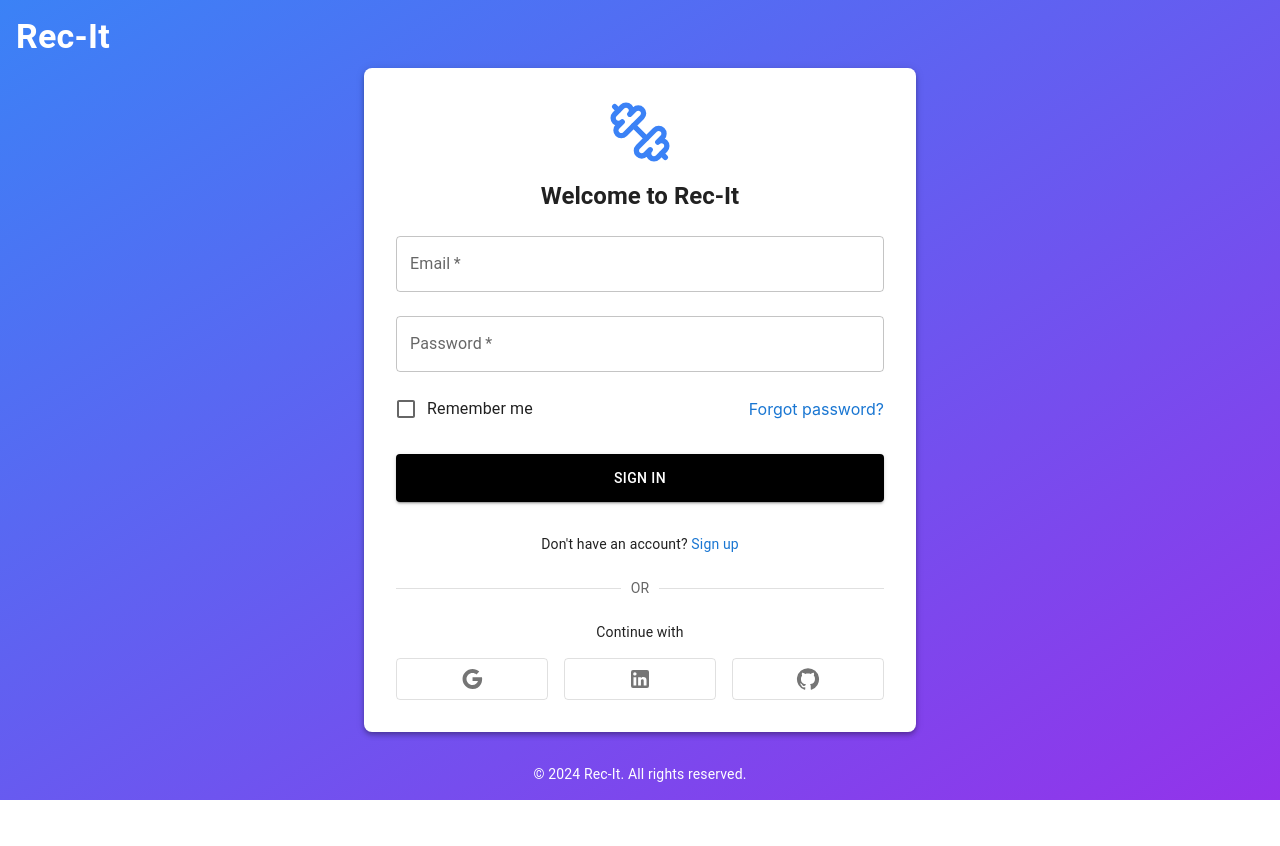
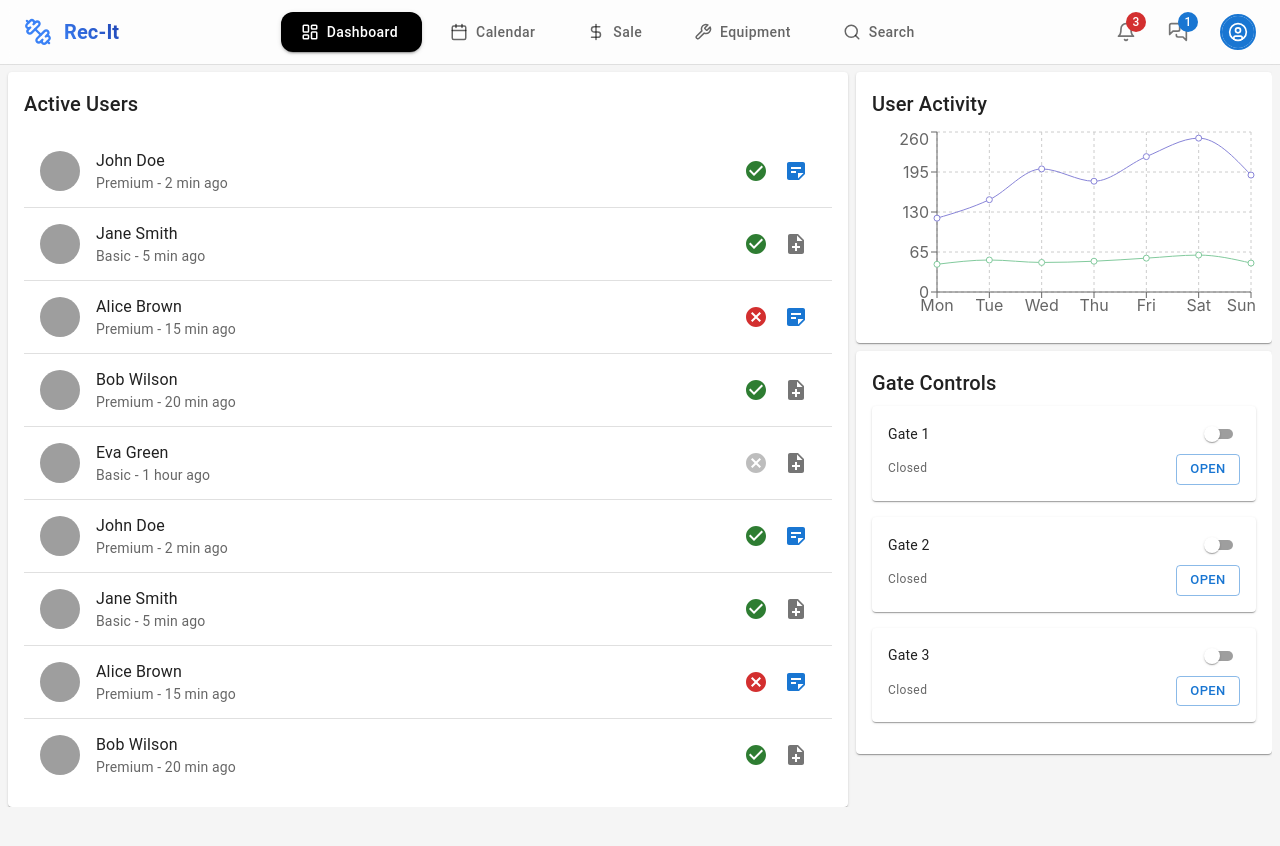
Before and after one commit to SanketBaviskar/Rec-It, a React (Vite) app: page /dashboard in a window 1280 px wide. Before the commit this address led to /login. Shown: the top 846 px of the page. Before the commit the page ends 800 px from the top, so only its background shows below. Built offline with nearby package versions, Linux system fonts and the light colour scheme; grey boxes are pictures that could not be loaded.

Commit message:
sales tab update and some UI correction in dashboard

```diff
--- /dev/null
+++ b/src/components/SearchBar/SearchBar.css
@@ -0,0 +1,40 @@
+/* SearchBar.css */
+
+.search-bar {
+    display: flex;
+    align-items: center;
+    background-color: white;
+    border: 1px solid #ccc;
+    border-radius: 4px;
+    width: 100%;
+    overflow: hidden;
+  }
+
+  .search-bar input {
+    flex: 1;
+    border: none;
+    padding: 10px;
+    font-size: 16px;
+    outline: none;
+    color: #000000;
+  }
+
+  .search-bar .search-button {
+    background: none;
+    border: none;
+    cursor: pointer;
+    padding: 10px;
+    display: flex;
+    align-items: center;
+    justify-content: center;
+    transition: background-color 0.3s ease;
+  }
+
+  .search-bar .search-button:hover {
+    background-color: #f0f0f0;
+  }
+
+  .search-bar .search-button img {
+    width: 20px;
+    height: 20px;
+  }
--- /dev/null
+++ b/src/components/SearchBar/SearchBar.tsx
@@ -0,0 +1,46 @@
+import React, { useState } from "react";
+import "./SearchBar.css";
+import SearchIcon from "@mui/icons-material/Search";
+
+type SearchBarProps = {
+  onSearch: (searchTerm: string) => void;
+};
+
+const SearchBar: React.FC<SearchBarProps> = ({ onSearch }) => {
+  const [searchTerm, setSearchTerm] = useState<string>("");
+
+  const handleInputChange = (event: React.ChangeEvent<HTMLInputElement>) => {
+    setSearchTerm(event.target.value);
+  };
+
+  const handleSearch = () => {
+    onSearch(searchTerm);
+  };
+
+  return (
+    <div className="search-bar">
+      <input
+        type="text"
+        placeholder="Search Customers , Ordedrs , Orgnizations..."
+        value={searchTerm}
+        onChange={handleInputChange}
+      />
+      <button onClick={handleSearch} className="search-button">
+        <SearchIcon
+          sx={{
+            color: "black",
+            border: "none",
+            outline: "none",
+            "&:focus": {
+              outline: "none",
+            },
+          }}
+        >
+          {" "}
+        </SearchIcon>
+      </button>
+    </div>
+  );
+};
+
+export default SearchBar;
--- a/src/ui/App.css
+++ b/src/ui/App.css
@@ -143,10 +143,10 @@
 input {
   width: 100%;
   padding: 0.75rem 1rem;
-  background-color: #1f2937;
+  background-color: #ffffff;
   border: 1px solid #374151;
   border-radius: 0.5rem;
-  color: white;
+  color: #333;
   font-size: 0.875rem;
 }
 
@@ -157,7 +157,7 @@ input::placeholder {
 input:focus {
   outline: none;
   border-color: #a78bfa;
-  box-shadow: 0 0 0 2px rgba(167, 139, 250, 0.2);
+  /* box-shadow: 0 0 0 2px rgba(167, 139, 250, 0.2); */
 }
 
 .password-group {
--- a/src/ui/App.tsx
+++ b/src/ui/App.tsx
@@ -5,7 +5,7 @@ import Dashboard from './pages/Dashboard/index';
 import { useState } from 'react';
 
 const App = () => {
-  const [isAuthenticated, setIsAuthenticated] = useState(false);
+  const [isAuthenticated, setIsAuthenticated] = useState(true);
 
   return (
     <BrowserRouter>
--- a/src/ui/index.css
+++ b/src/ui/index.css
@@ -8,7 +8,7 @@
   font-weight: 400;
 
   color-scheme: light dark;
-  color: rgba(255, 255, 255, 0.87);
+  color: rgba(0, 0, 0, 0.87);
   background-color: #242424;
 
   font-synthesis: none;
@@ -49,17 +49,13 @@ button {
   font-size: 1em;
   font-weight: 500;
   font-family: inherit;
-  background-color: #1a1a1a;
   cursor: pointer;
   transition: border-color 0.25s;
 }
 button:hover {
   border-color: #646cff;
 }
-button:focus,
-button:focus-visible {
-  outline: 4px auto -webkit-focus-ring-color;
-}
+
 
 @media (prefers-color-scheme: light) {
   :root {
@@ -73,3 +69,23 @@ button:focus-visible {
     background-color: #f9f9f9;
   }
 }
+
+/* custom scrollbar */
+::-webkit-scrollbar {
+  width: 20px;
+}
+
+::-webkit-scrollbar-track {
+  background-color: transparent;
+}
+
+::-webkit-scrollbar-thumb {
+  background-color: #d6dee1;
+  border-radius: 20px;
+  border: 6px solid transparent;
+  background-clip: content-box;
+}
+
+::-webkit-scrollbar-thumb:hover {
+  background-color: #a8bbbf;
+}
--- a/src/ui/pages/Dashboard/Navbar.tsx
+++ b/src/ui/pages/Dashboard/Navbar.tsx
@@ -64,11 +64,11 @@ export default function Navbar({ activeTab, setActiveTab }) {
     }
   ];
 
-  const handleProfileMenuOpen = (event) => {
+  const handleProfileMenuOpen = (event: React.MouseEvent<HTMLButtonElement>) => {
     setAnchorEl(event.currentTarget);
   };
 
-  const handleMobileMenuOpen = (event) => {
+  const handleMobileMenuOpen = (event:React.MouseEvent<HTMLButtonElement>) => {
     setMobileMenuAnchor(event.currentTarget);
   };
 
@@ -91,11 +91,6 @@ export default function Navbar({ activeTab, setActiveTab }) {
     >
       <Toolbar
         sx={{
-          maxWidth: '1600px',
-          width: '100%',
-          margin: '0 auto',
-          px: { xs: 2, sm: 4 },
-          py: 1,
           display: 'flex',
           justifyContent: 'space-between'
         }}
--- a/src/ui/pages/Dashboard/chartConfig/chartData.ts
+++ b/src/ui/pages/Dashboard/chartConfig/chartData.ts
@@ -32,4 +32,24 @@ export const initialActiveUsers = [
   { id: 3, name: 'Alice Brown', status: 'suspended', membershipType: 'Premium', lastActive: '15 min ago', note: 'Account under review' },
   { id: 4, name: 'Bob Wilson', status: 'active', membershipType: 'Premium', lastActive: '20 min ago', note: '' },
   { id: 5, name: 'Eva Green', status: 'inactive', membershipType: 'Basic', lastActive: '1 hour ago', note: '' },
+  { id: 1, name: 'John Doe', status: 'active', membershipType: 'Premium', lastActive: '2 min ago', note: 'VIP customer' },
+  { id: 2, name: 'Jane Smith', status: 'active', membershipType: 'Basic', lastActive: '5 min ago', note: '' },
+  { id: 3, name: 'Alice Brown', status: 'suspended', membershipType: 'Premium', lastActive: '15 min ago', note: 'Account under review' },
+  { id: 4, name: 'Bob Wilson', status: 'active', membershipType: 'Premium', lastActive: '20 min ago', note: '' },
+  { id: 5, name: 'Eva Green', status: 'inactive', membershipType: 'Basic', lastActive: '1 hour ago', note: '' },
+  { id: 1, name: 'John Doe', status: 'active', membershipType: 'Premium', lastActive: '2 min ago', note: 'VIP customer' },
+  { id: 2, name: 'Jane Smith', status: 'active', membershipType: 'Basic', lastActive: '5 min ago', note: '' },
+  { id: 3, name: 'Alice Brown', status: 'suspended', membershipType: 'Premium', lastActive: '15 min ago', note: 'Account under review' },
+  { id: 4, name: 'Bob Wilson', status: 'active', membershipType: 'Premium', lastActive: '20 min ago', note: '' },
+  { id: 5, name: 'Eva Green', status: 'inactive', membershipType: 'Basic', lastActive: '1 hour ago', note: '' },
+  { id: 1, name: 'John Doe', status: 'active', membershipType: 'Premium', lastActive: '2 min ago', note: 'VIP customer' },
+  { id: 2, name: 'Jane Smith', status: 'active', membershipType: 'Basic', lastActive: '5 min ago', note: '' },
+  { id: 3, name: 'Alice Brown', status: 'suspended', membershipType: 'Premium', lastActive: '15 min ago', note: 'Account under review' },
+  { id: 4, name: 'Bob Wilson', status: 'active', membershipType: 'Premium', lastActive: '20 min ago', note: '' },
+  { id: 5, name: 'Eva Green', status: 'inactive', membershipType: 'Basic', lastActive: '1 hour ago', note: '' },
+  { id: 1, name: 'John Doe', status: 'active', membershipType: 'Premium', lastActive: '2 min ago', note: 'VIP customer' },
+  { id: 2, name: 'Jane Smith', status: 'active', membershipType: 'Basic', lastActive: '5 min ago', note: '' },
+  { id: 3, name: 'Alice Brown', status: 'suspended', membershipType: 'Premium', lastActive: '15 min ago', note: 'Account under review' },
+  { id: 4, name: 'Bob Wilson', status: 'active', membershipType: 'Premium', lastActive: '20 min ago', note: '' },
+  { id: 5, name: 'Eva Green', status: 'inactive', membershipType: 'Basic', lastActive: '1 hour ago', note: '' },
 ]
--- a/src/ui/pages/Dashboard/index.tsx
+++ b/src/ui/pages/Dashboard/index.tsx
@@ -1,20 +1,29 @@
-'use client'
-
-import { useState } from 'react'
-import Navbar from './Navbar'
-import DashboardContent from '../Dashboard/DasboardContent'
+import { useState } from "react";
+import Box from "@mui/material/Box";
+import Navbar from "./Navbar";
+import DashboardContent from "../Dashboard/DasboardContent";
+import Toolbar from "@mui/material/Toolbar";
 
 export default function Dashboard() {
-  const [activeTab, setActiveTab] = useState('dashboard')
+  const [activeTab, setActiveTab] = useState("dashboard");
 
   return (
-    <div className="flex flex-col min-h-screen bg-gray-100">
+    <Box
+      display="flex"
+      flexDirection="column"
+      minHeight="100vh"
+      bgcolor="grey.100"
+    >
+      {/* Navbar Component with Active Tab Management */}
       <Navbar activeTab={activeTab} setActiveTab={setActiveTab} />
-      <main className="flex-1 overflow-y-auto">
-        <div className="max-w-[1600px] mx-auto">
-          <DashboardContent activeTab={activeTab} />
-        </div>
-      </main>
-    </div>
-  )
+      {/* Spacer Toolbar to offset content below Navbar */}
+      <Toolbar /> {/* This creates space equal to the AppBar height */}
+      {/* Main Content Area */}
+      <Box sx={{ flex: 1, overflow: "auto" }}>
+        {" "}
+        {/* Adjust padding as needed */}
+        <DashboardContent activeTab={activeTab} />
+      </Box>
+    </Box>
+  );
 }
--- a/src/ui/pages/Dashboard/tabs/DashboardTab.tsx
+++ b/src/ui/pages/Dashboard/tabs/DashboardTab.tsx
@@ -1,6 +1,6 @@
-'use client'
+"use client";
 
-import { useState } from 'react'
+import { useState } from "react";
 import {
   AppBar,
   Box,
@@ -25,7 +25,7 @@ import {
   DialogActions,
   Button,
   TextField,
-} from '@mui/material'
+} from "@mui/material";
 import {
   Dashboard as DashboardIcon,
   CalendarMonth,
@@ -36,7 +36,7 @@ import {
   Cancel,
   NoteAdd,
   StickyNote2,
-} from '@mui/icons-material'
+} from "@mui/icons-material";
 import {
   LineChart,
   Line,
@@ -45,78 +45,97 @@ import {
   CartesianGrid,
   Tooltip as RechartsTooltip,
   ResponsiveContainer,
-} from 'recharts'
+} from "recharts";
 
-import { activityData, initialActiveUsers } from '../chartConfig/chartData'
+import { activityData, initialActiveUsers } from "../chartConfig/chartData";
 
 export default function Component() {
-  const [currentTab, setCurrentTab] = useState(0)
+  const [currentTab, setCurrentTab] = useState(0);
   const [gates, setGates] = useState([
     { isOpen: false, isLocked: false },
     { isOpen: false, isLocked: false },
     { isOpen: false, isLocked: false },
-  ])
-  const [activeUsers, setActiveUsers] = useState(initialActiveUsers)
-  const [noteDialogOpen, setNoteDialogOpen] = useState(false)
-  const [currentUser, setCurrentUser] = useState<(typeof activeUsers)[0] | null>(null)
-  const [newNote, setNewNote] = useState('')
+  ]);
+  const [activeUsers, setActiveUsers] = useState(initialActiveUsers);
+  const [noteDialogOpen, setNoteDialogOpen] = useState(false);
+  const [currentUser, setCurrentUser] = useState<
+    (typeof activeUsers)[0] | null
+  >(null);
+  const [newNote, setNewNote] = useState("");
 
   const handleGateClick = (index: number) => {
-    if (gates[index].isLocked) return
+    if (gates[index].isLocked) return;
 
-    setGates(prev => {
-      const newGates = [...prev]
-      newGates[index] = { ...newGates[index], isOpen: true }
+    setGates((prev) => {
+      const newGates = [...prev];
+      newGates[index] = { ...newGates[index], isOpen: true };
       setTimeout(() => {
-        setGates(current => {
-          const updated = [...current]
-          updated[index] = { ...updated[index], isOpen: false }
-          return updated
-        })
-      }, 5000)
-      return newGates
-    })
-  }
+        setGates((current) => {
+          const updated = [...current];
+          updated[index] = { ...updated[index], isOpen: false };
+          return updated;
+        });
+      }, 5000);
+      return newGates;
+    });
+  };
 
   const handleSwitchChange = (index: number) => {
-    setGates(prev => {
-      const newGates = [...prev]
+    setGates((prev) => {
+      const newGates = [...prev];
       newGates[index] = {
         ...newGates[index],
         isLocked: !newGates[index].isLocked,
         isOpen: false,
-      }
-      return newGates
-    })
-  }
+      };
+      return newGates;
+    });
+  };
 
   const handleNoteClick = (user: (typeof activeUsers)[0]) => {
-    setCurrentUser(user)
-    setNewNote(user.note)
-    setNoteDialogOpen(true)
-  }
+    setCurrentUser(user);
+    setNewNote(user.note);
+    setNoteDialogOpen(true);
+  };
 
   const handleNoteSave = () => {
     if (currentUser) {
-      setActiveUsers(prev =>
-        prev.map(user =>
+      setActiveUsers((prev) =>
+        prev.map((user) =>
           user.id === currentUser.id ? { ...user, note: newNote } : user
         )
-      )
+      );
     }
-    setNoteDialogOpen(false)
-  }
+    setNoteDialogOpen(false);
+  };
 
   return (
-    <Box sx={{ display: 'flex', flexDirection: 'column', height: '100vh', mt: 5, p: 1, bgcolor: '#f5f5f5', overflow: 'auto' }}>
-        <Box sx={{ flex: 1, p: 3, bgcolor: '#f5f5f5', overflow: 'auto' }}>
-          <Grid container spacing={3}>
+    <Box
+      sx={{
+        display: "flex",
+        flexDirection: "column",
+        height: "100vh",
+        bgcolor: "#f5f5f5",
+        overflow: "none",
+        flex: 1,
+        p: 1,
+      }}
+    >
+      <Grid container spacing={1} sx={{ overflow: "hidden" }}>
+        {/* Active User */}
         <Grid item xs={12} md={8}>
-              <Paper sx={{ p: 2, height: '100%' }}>
+          <Paper sx={{ p: 2, height: "100%" }}>
             <Typography variant="h6" gutterBottom>
               Active Users
             </Typography>
-                <List>
+            <List
+              sx={{
+                overflowX: "hidden",
+                overflowY: "scroll",
+                maxHeight: "83vh",
+                flexGrow: 1,
+              }}
+            >
               {activeUsers.map((user) => (
                 <ListItem key={user.id} divider>
                   <ListItemAvatar>
@@ -126,17 +145,21 @@ export default function Component() {
                     primary={user.name}
                     secondary={`${user.membershipType} - ${user.lastActive}`}
                   />
-                      <Box sx={{ display: 'flex', alignItems: 'center', gap: 1 }}>
-                        {user.status === 'active' ? (
+                  <Box sx={{ display: "flex", alignItems: "center", gap: 1 }}>
+                    {user.status === "active" ? (
                       <CheckCircle color="success" />
-                        ) : user.status === 'suspended' ? (
+                    ) : user.status === "suspended" ? (
                       <Cancel color="error" />
                     ) : (
                       <Cancel color="disabled" />
                     )}
-                        <Tooltip title={user.note || 'Add note'}>
+                    <Tooltip title={user.note || "Add note"}>
                       <IconButton onClick={() => handleNoteClick(user)}>
-                            {user.note ? <StickyNote2 color="primary" /> : <NoteAdd />}
+                        {user.note ? (
+                          <StickyNote2 color="primary" />
+                        ) : (
+                          <NoteAdd />
+                        )}
                       </IconButton>
                     </Tooltip>
                   </Box>
@@ -147,7 +170,9 @@ export default function Component() {
         </Grid>
 
         <Grid item xs={12} md={4}>
-              <Grid container direction="column" spacing={3}>
+
+          <Grid container direction="column" spacing={1}>
+            {/* User Activity */}
             <Grid item>
               <Paper sx={{ p: 2 }}>
                 <Typography variant="h6" gutterBottom>
@@ -161,41 +186,71 @@ export default function Component() {
                       <YAxis />
                       <RechartsTooltip />
                       <Line type="monotone" dataKey="users" stroke="#8884d8" />
-                          <Line type="monotone" dataKey="avgTime" stroke="#82ca9d" />
+                      <Line
+                        type="monotone"
+                        dataKey="avgTime"
+                        stroke="#82ca9d"
+                      />
                     </LineChart>
                   </ResponsiveContainer>
                 </Box>
               </Paper>
             </Grid>
-
-                <Grid item sx={{ flex: 1, display: 'flex', flexDirection: 'column' }}>
-                  <Paper sx={{ p: 2, flex: 1, display: 'flex', flexDirection: 'column' }}>
+              {/* Gate Controlls */}
+            <Grid item sx={{ flex: 1, display: "flex", flexDirection: "column" }}>
+              <Paper sx={{ p: 2, flex: 1, display: "flex", flexDirection: "column" }}>
                 <Typography variant="h6" gutterBottom>
                   Gate Controls
                 </Typography>
-                    <Box sx={{ flex: 1, display: 'flex', flexDirection: 'column', justifyContent: 'space-between' }}>
+                <Box
+                  sx={{
+                    flex: 1,
+                    display: "flex",
+                    flexDirection: "column",
+                    justifyContent: "space-between",
+                  }}
+                >
                   {gates.map((gate, index) => (
                     <Card key={index} sx={{ mb: 2 }}>
-                          <CardContent sx={{ p: 2, '&:last-child': { pb: 2 } }}>
-                            <Box sx={{ display: 'flex', justifyContent: 'space-between', alignItems: 'center' }}>
-                              <Typography variant="body2">Gate {index + 1}</Typography>
+                      <CardContent sx={{ p: 2, "&:last-child": { pb: 2 } }}>
+                        <Box
+                          sx={{
+                            display: "flex",
+                            justifyContent: "space-between",
+                            alignItems: "center",
+                          }}
+                        >
+                          <Typography variant="body2">
+                            Gate {index + 1}
+                          </Typography>
                           <Switch
                             size="small"
                             checked={gate.isLocked}
                             onChange={() => handleSwitchChange(index)}
                           />
                         </Box>
-                            <Box sx={{ mt: 1, display: 'flex', justifyContent: 'space-between', alignItems: 'center' }}>
+                        <Box
+                          sx={{
+                            mt: 1,
+                            display: "flex",
+                            justifyContent: "space-between",
+                            alignItems: "center",
+                          }}
+                        >
                           <Typography variant="caption" color="text.secondary">
-                                {gate.isOpen ? 'Open' : 'Closed'}
+                            {gate.isOpen ? "Open" : "Closed"}
                           </Typography>
                           <Button
                             size="small"
                             onClick={() => handleGateClick(index)}
                             disabled={gate.isLocked}
-                                variant={gate.isOpen ? 'contained' : 'outlined'}
+                            variant={gate.isOpen ? "contained" : "outlined"}
                           >
-                                {gate.isLocked ? 'Locked' : (gate.isOpen ? 'Opening...' : 'Open')}
+                            {gate.isLocked
+                              ? "Locked"
+                              : gate.isOpen
+                              ? "Opening..."
+                              : "Open"}
                           </Button>
                         </Box>
                       </CardContent>
@@ -204,10 +259,11 @@ export default function Component() {
                 </Box>
               </Paper>
             </Grid>
+
+          </Grid>
+
         </Grid>
       </Grid>
-          </Grid>
-        </Box>
 
       <Dialog open={noteDialogOpen} onClose={() => setNoteDialogOpen(false)}>
         <DialogTitle>Add/Edit Note</DialogTitle>
@@ -229,5 +285,5 @@ export default function Component() {
         </DialogActions>
       </Dialog>
     </Box>
-  )
+  );
 }
--- a/src/ui/pages/Dashboard/tabs/SalesTab.tsx
+++ b/src/ui/pages/Dashboard/tabs/SalesTab.tsx
@@ -1,27 +1,69 @@
-// src/pages/Dashboard/tabs/SalesTab.tsx
-
-import { Card, CardHeader, CardTitle, CardDescription, CardContent } from "../../../../components/index"
-import { BarChart, CartesianGrid, XAxis, YAxis, Tooltip, Bar, ResponsiveContainer } from 'recharts'
-import { salesData } from "../chartConfig/chartData"
+import { styled, alpha } from "@mui/material/styles";
+import Box from "@mui/material/Box";
+import SearchBar from "../../../../components/SearchBar/SearchBar";
+import Button from "@mui/material/Button";
+import { UserPlus, Building2 } from 'lucide-react';
+import ApartmentIcon from "@mui/icons-material/Apartment";
 
 export default function SalesTab() {
+  const handleSearch = (searchTerm: string) => {
+    console.log("Searching for:", searchTerm);
+    // You can add your search logic here
+  };
+
   return (
-    <Card>
-      <CardHeader>
-        <CardTitle>Sales Overview</CardTitle>
-        <CardDescription>View and manage sales and revenue</CardDescription>
-      </CardHeader>
-      <CardContent>
-        <ResponsiveContainer width="100%" height={400}>
-          <BarChart data={salesData}>
-            <CartesianGrid strokeDasharray="3 3" />
-            <XAxis dataKey="month" />
-            <YAxis />
-            <Tooltip />
-            <Bar dataKey="sales" fill="var(--color-sales)" />
-          </BarChart>
-        </ResponsiveContainer>
-      </CardContent>
-    </Card>
-  )
+    <Box>
+      {/* saerch, add new member and add new org */}
+      <Box
+        sx={{
+          backgroundColor: "white",
+          display: "flex",
+          justifyContent: "space-between",
+          alignItems: "center",
+          m: 1,
+          color: "white",
+        }}
+      >
+        <Box
+          sx={{
+            m: 1,
+            width: "60vw",
+          }}
+        >
+          <SearchBar onSearch={handleSearch} />
+        </Box>
+
+        <Box sx={{ display: "flex", gap: 1 , marginRight:1 }}>
+          <Button
+            variant="contained" size="large"
+            startIcon={<UserPlus />}
+            sx={{
+              backgroundColor: "#e6fff2",
+              color: "green",
+              textTransform: "none",
+              "&:hover": {
+                backgroundColor: "#d0f5e4",
+              },
+            }}
+          >
+            New Member
+          </Button>
+          <Button
+            variant="contained" size="large"
+            startIcon={<Building2 />}
+            sx={{
+              backgroundColor: "#e6f0ff",
+              color: "blue",
+              textTransform: "none",
+              "&:hover": {
+                backgroundColor: "#d0e4ff",
+              },
+            }}
+          >
+            New Organization
+          </Button>
+        </Box>
+      </Box>
+    </Box>
+  );
 }
```
Also changed, not shown: src/components/SearchBar/SearchResult.jsx (added), src/components/SearchBar/SearchResut.css (added). Lines whose indentation alone changed are shown as unchanged.
